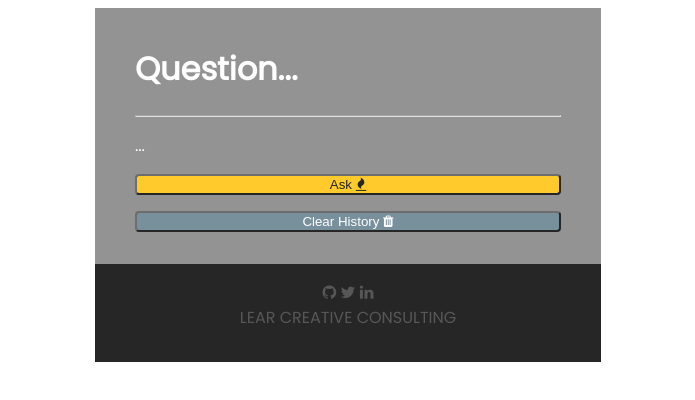
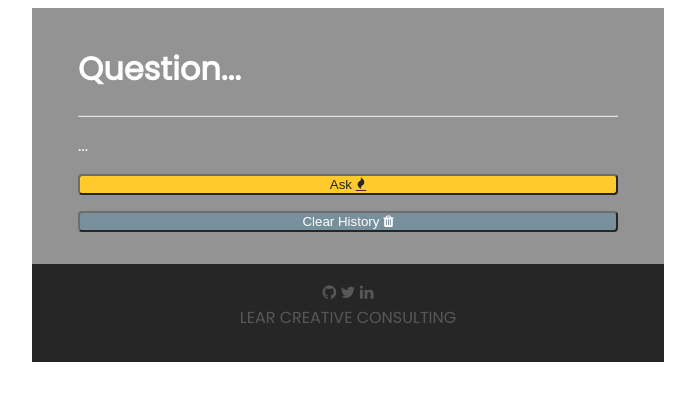
Before and after one commit to stacylear/sparks, a plain HTML site: page index.html in a window 1280 px wide. Shown: the whole page, without its empty margins (292-987 px from the left). Drawn offline with Linux system fonts and the light colour scheme.

Commit message:
Fixed css min-width issue

```diff
--- a/css/style.css
+++ b/css/style.css
@@ -22,7 +22,8 @@ a {
   background: grey;
   color: white;
 
-  width: 40%;
+  width: 50%;
+  min-width: 200px;
   margin: auto;
 
   padding: 1em;
```
